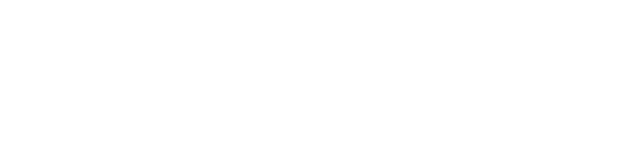
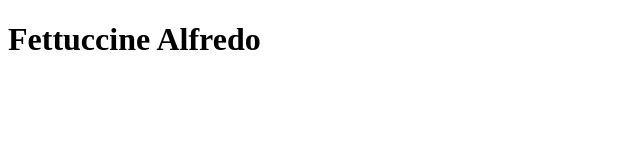
Before and after one commit to BackEndBaritone/odin-recipes, a plain HTML site: page recipes/fettuccine-alfredo.html in a window 1280 px wide. Shown: the whole page, without its empty margins (0-640 px from the left). Drawn offline with Linux system fonts and the light colour scheme.

Commit message:
Complete setup of fettuccine alfredo recipe page
Previous setup commit had incomplete boilerplate and was missing
recipe heading

```diff
--- a/recipes/fettuccine-alfredo.html
+++ b/recipes/fettuccine-alfredo.html
@@ -4,4 +4,7 @@
     <meta charset="UTF-8">
     <title>Fettuccine Alfredo Recipe</title>
   </head>
+  <body>
+    <h1>Fettuccine Alfredo</h1>
+  </body>
 </html>
```
